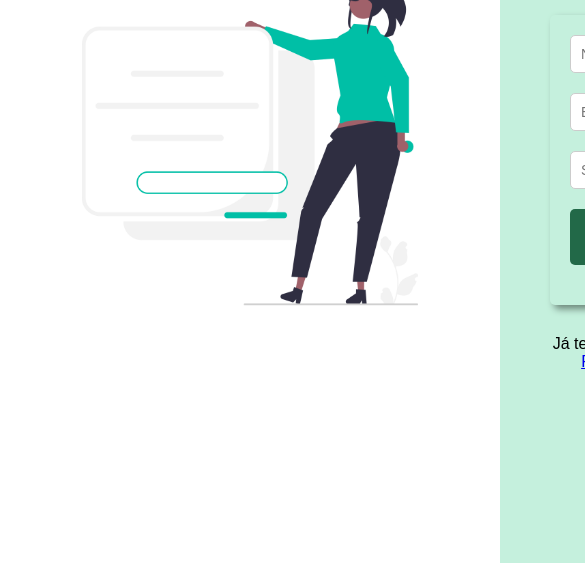
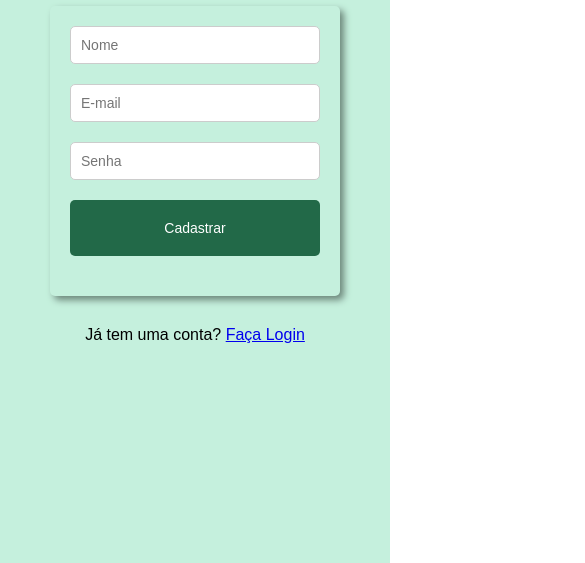
Before and after one commit to FabinhoFlauzino/validador-formulario-JS, a plain HTML site: page index.html in a window 390 px wide. Shown: the part 281-844 px from the top of the page, 585 px wide, since content can reach past the window. Drawn offline with Linux system fonts and the light colour scheme.

Commit message:
finalizando codigo

```diff
--- a/style.css
+++ b/style.css
@@ -79,3 +79,22 @@ body{
     font-size: 12px;
     text-align: left;
 }
+
+@media(max-width: 900px){
+    .screen{
+        flex-direction: column;
+    }
+    .leftside {
+       display: none;
+    }
+    .rightside{
+        width: 100%;
+        height: 100vh;
+    }
+
+    .rightside form{
+        width: 100%;
+        max-width: 440px;
+        margin: 30px auto;
+    }
+}
```
